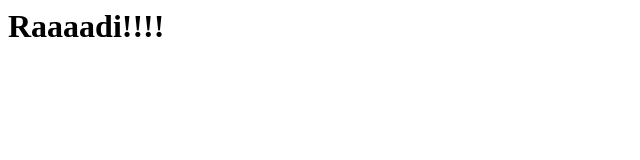
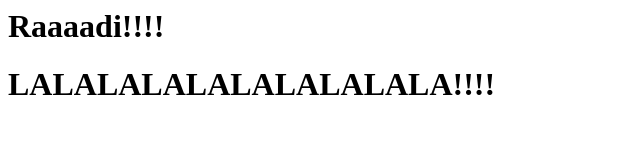
Before and after one commit to evolutio986/TestRepo, a plain HTML site: page index.html in a window 1280 px wide. Shown: the whole page, without its empty margins (0-640 px from the left). Drawn offline with Linux system fonts and the light colour scheme.

Commit message:
More stuff changed
No desc

```diff
--- a/index.html
+++ b/index.html
@@ -1 +1,2 @@
 <h1>Raaaadi!!!!</h1>
+<h1>LALALALALALALALALALA!!!!</h1>
```
